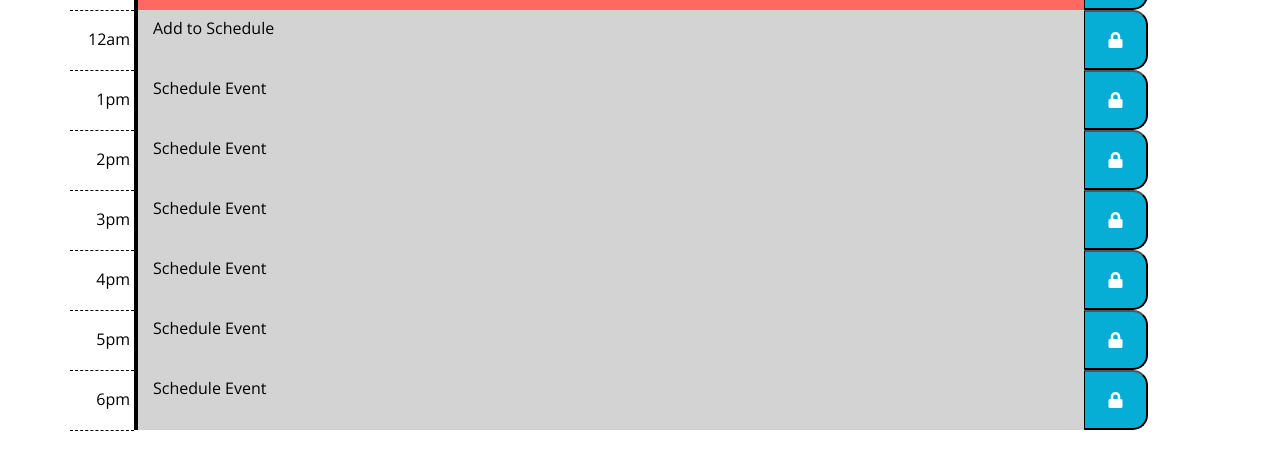
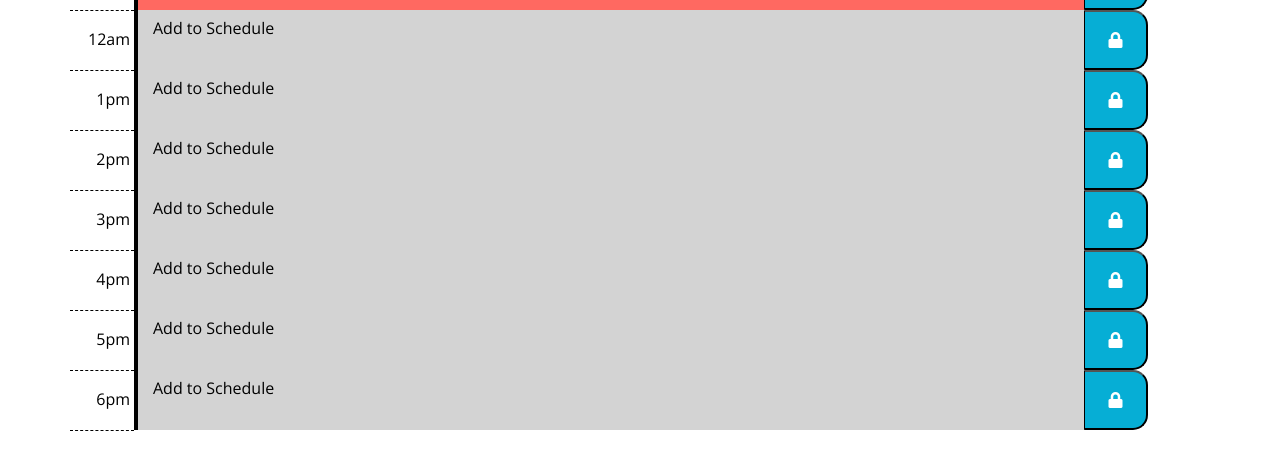
Before and after one commit to JJHPhoto/onefineday, a plain HTML site: page index.html in a window 1280 px wide. Shown: the part 506-976 px from the top of the page. Drawn offline with nearby package versions, Linux system fonts and the light colour scheme.

Commit message:
Updated text on HTML and added screenshots to README.

```diff
--- a/index.html
+++ b/index.html
@@ -50,27 +50,27 @@
         <button id="12amBtn" class="saveBtn fa fa-lock"></button>
 
         <div class="hour">1pm</div>
-        <textarea id="13" class="col-10">Schedule Event</textarea>
+        <textarea id="13" class="col-10">Add to Schedule</textarea>
         <button id="1pmBtn" class="saveBtn fa fa-lock"></button>
 
         <div class="hour">2pm</div>
-        <textarea id="14" class="col-10">Schedule Event</textarea>
+        <textarea id="14" class="col-10">Add to Schedule</textarea>
         <button id="2pmBtn" class="saveBtn fa fa-lock"></button>
 
         <div class="hour">3pm</div>
-        <textarea id="15" class="col-10">Schedule Event</textarea>
+        <textarea id="15" class="col-10">Add to Schedule</textarea>
         <button id="3pmBtn" class="saveBtn fa fa-lock"></button>
 
         <div class="hour">4pm</div>
-        <textarea id="16" class="col-10">Schedule Event</textarea>
+        <textarea id="16" class="col-10">Add to Schedule</textarea>
         <button id="4pmBtn" class="saveBtn fa fa-lock"></button>
 
         <div class="hour">5pm</div>
-        <textarea id="17" class="col-10">Schedule Event</textarea>
+        <textarea id="17" class="col-10">Add to Schedule</textarea>
         <button id="5pmBtn" class="saveBtn fa fa-lock"></button>
 
         <div class="hour">6pm</div>
-        <textarea id="18" class="col-10">Schedule Event</textarea>
+        <textarea id="18" class="col-10">Add to Schedule</textarea>
         <button id="6pmBtn" class="saveBtn fa fa-lock"></button>
         <div class="hour"></div>
       </div>
```
Also changed, not shown: 1 other file.
